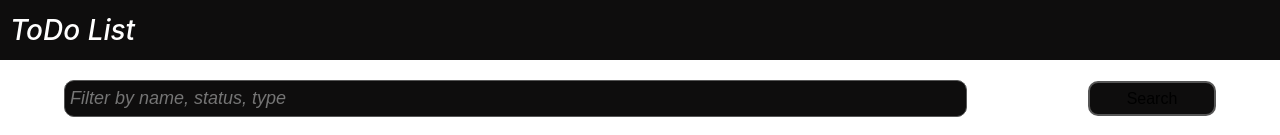
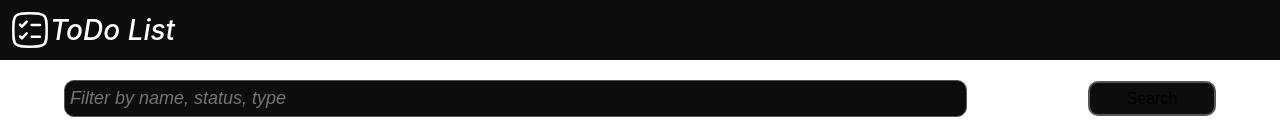
Before and after one commit to IvannYad/ToDoList_Frontend, a React (Vite) app: page / in a window 1280 px wide. Shown: the top 135 px of the page. Built offline with nearby package versions, Linux system fonts and the light colour scheme; no server answers.

Commit message:
feat: add checklist icon to header and make it change on mouse hover

```diff
--- a/src/components/Header/Header.css
+++ b/src/components/Header/Header.css
@@ -15,4 +15,16 @@ header a {
     font-weight: 500;
     line-height: normal;
     margin: 0 0 0 10px;
+    display: flex;
+    justify-content: center;
+    align-items: center;
 }
+
+#checklist-header-icon{
+    width: auto;
+    height: 90%;
+}
+
+.checklist-icon-hover{
+    stroke: aquamarine;
+}
--- a/src/components/Header/Header.tsx
+++ b/src/components/Header/Header.tsx
@@ -1,9 +1,20 @@
 import "./Header.css"
 
 export default function Header(){
+    function onMouseOverHandler(){
+        (document.getElementById("header-checklist-icon") as HTMLImageElement).src = "../../../public/checklist-hover.svg";
+    }
+
+    function onMouseLeaveHandler(){
+        (document.getElementById("header-checklist-icon") as HTMLImageElement).src = "../../../public/checklist.svg";
+    }
+
     return (
         <header>
-            <a href="/">ToDo List</a>
+            <a href="/" onMouseOver={onMouseOverHandler} onMouseLeave={onMouseLeaveHandler}>
+                <img id="header-checklist-icon" src="../../../public/checklist.svg"/>
+                ToDo List
+            </a>
         </header>
     )
 }
```
Also changed, not shown: public/checklist-hover.svg (added), public/checklist.svg (added).
